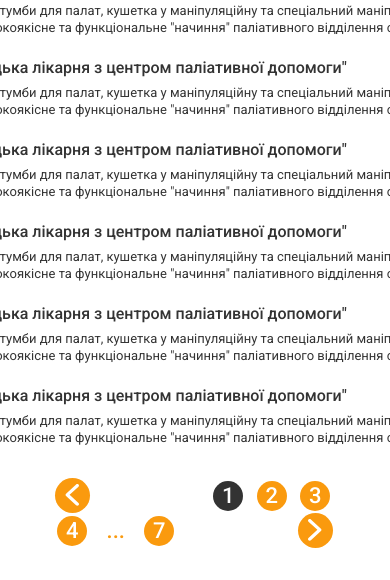
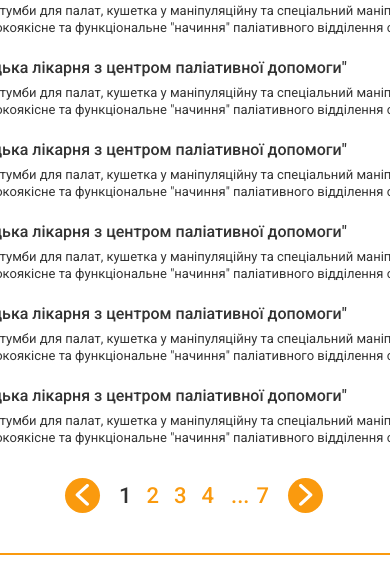
Before and after one commit to Valikduplii/news, a plain HTML site: page index.html in a window 390 px wide. Shown: the part 442-1022 px from the top of the page. Drawn offline with nearby package versions, Linux system fonts and the light colour scheme; a script that the page names is missing.

Commit message:
Add files via upload

```diff
--- a/index.html
+++ b/index.html
@@ -151,12 +151,12 @@
 					<div class="controll-page">
 						<ul>
 							<li class="arrow"></li>
-						    <li class="active"><a href="#" class="news_page">1</a></li>
-						    <li><a href="#" class="news_page">2</a></li>
-						    <li><a href="#" class="news_page">3</a></li>
-						    <li><a href="#" class="news_page">4</a></li>
-						    <li><a href="#" class="news_page dots">...</a></li>
-						    <li><a href="#" class="news_page">7</a></li>
+						    <li class="active"><a href="#" class="lick__page">1</a></li>
+						    <li><a href="#" class="lick__page">2</a></li>
+						    <li><a href="#" class="lick__page">3</a></li>
+						    <li><a href="#" class="lick__page">4</a></li>
+						    <li><a href="#" class="lick__page dots">...</a></li>
+						    <li><a href="#" class="lick__page">7</a></li>
 							<li class="arrow arrowRight"></li>
 						</ul>
 					</div>
--- a/style/style.css
+++ b/style/style.css
@@ -351,6 +351,7 @@ line-height: 130%;
 	max-height: 100%;
 	border-radius: 5px;
 }
+
 .controll-page {
 	max-width: 830px;
 	margin: 30px auto 0px;
@@ -365,35 +366,32 @@ line-height: 130%;
 	font-weight: 500;
 	font-size: 22px;
 	line-height: 22px;
-	width: 30px;
-	height: 30px;
+	width: 20px;
 	display: inline-block;
 	margin: 0px 5px;
 	text-align: center;
 	vertical-align: middle;
  }
- .news_page {
+ .lick__page {
 	display: inline-block;
 	vertical-align: middle;
 	line-height: 30px;
-	color: #fff;
+	color: #FA9A0E;
  }
- .controll-page li.active {
-	background: #333333;
+ .controll-page li a.active {
+	color: #333333;
 }
- .news_page.dots {
+ .lick__page.dots {
 	width: 30px;
 	height: 30px;
 	color: #FA9A0E;
 	background: #fff;
  }
  .controll-page li{
-	background: #FA9A0E;
-	border-radius: 50%;
 	cursor: pointer;
  }
- .controll-page li.active .news_page {
-	color: #fff !important;
+ .controll-page li.active .lick__page {
+	color: #333 !important;
  }
 .controll-page .arrow {
 	transition: all 0.5s ease 0s;
@@ -425,7 +423,29 @@ line-height: 130%;
 .controll-page .arrowRight::before {
 	content: url("../images/arrowR.svg");
 }
+@media(max-width:768px) {
+	.controll-page ul li:first-child {
+		margin-right: 10px;
+	}
+	.controll-page .arrowRight {
+		margin-left: 10px;
+	}
+	.controll-page li {
+		margin: 0px 2px;
+	}
 
+}
+@media(max-width: 480px) {
+	.controll-page ul li:first-child {
+		margin-right: 10px;
+	}
+	.controll-page .arrowRight {
+		margin-left: 10px;
+	}
+	.controll-page {
+		padding: 0px;
+	}
+}
 /* footer */
 .footer {
 	position: relative;
```
